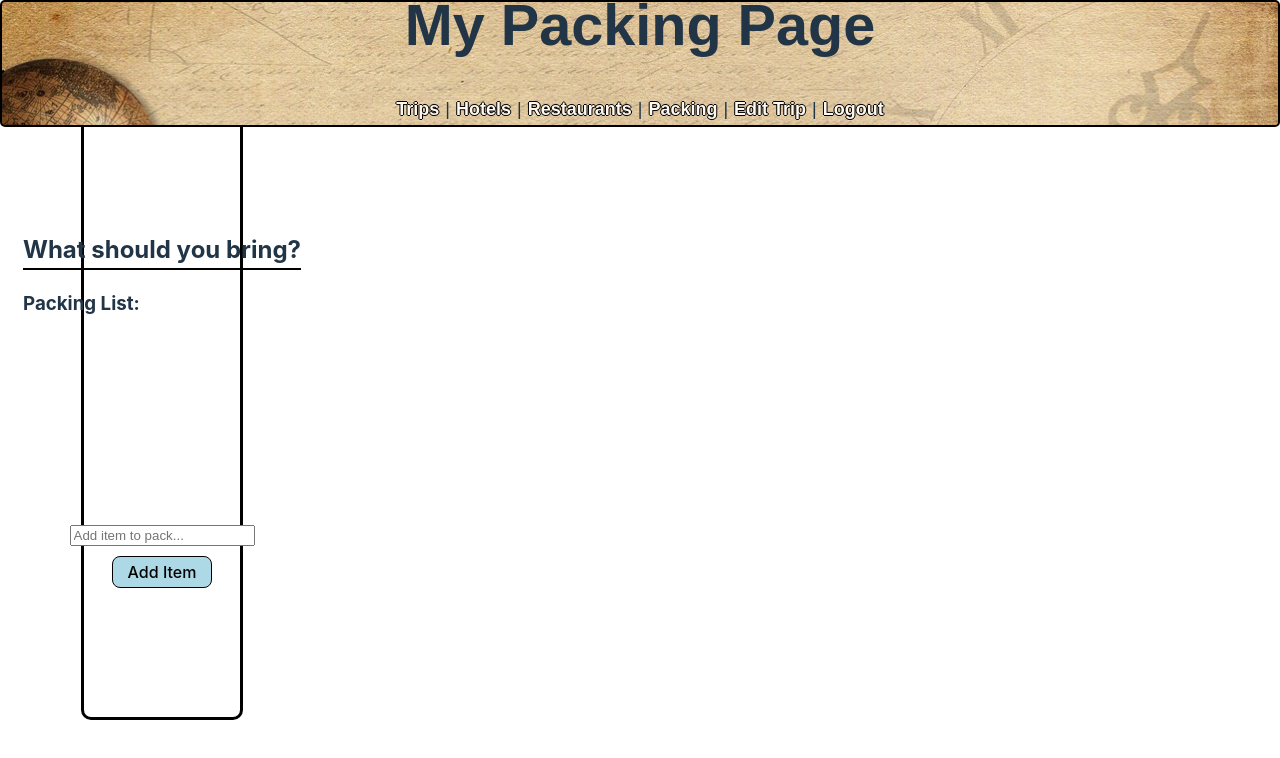
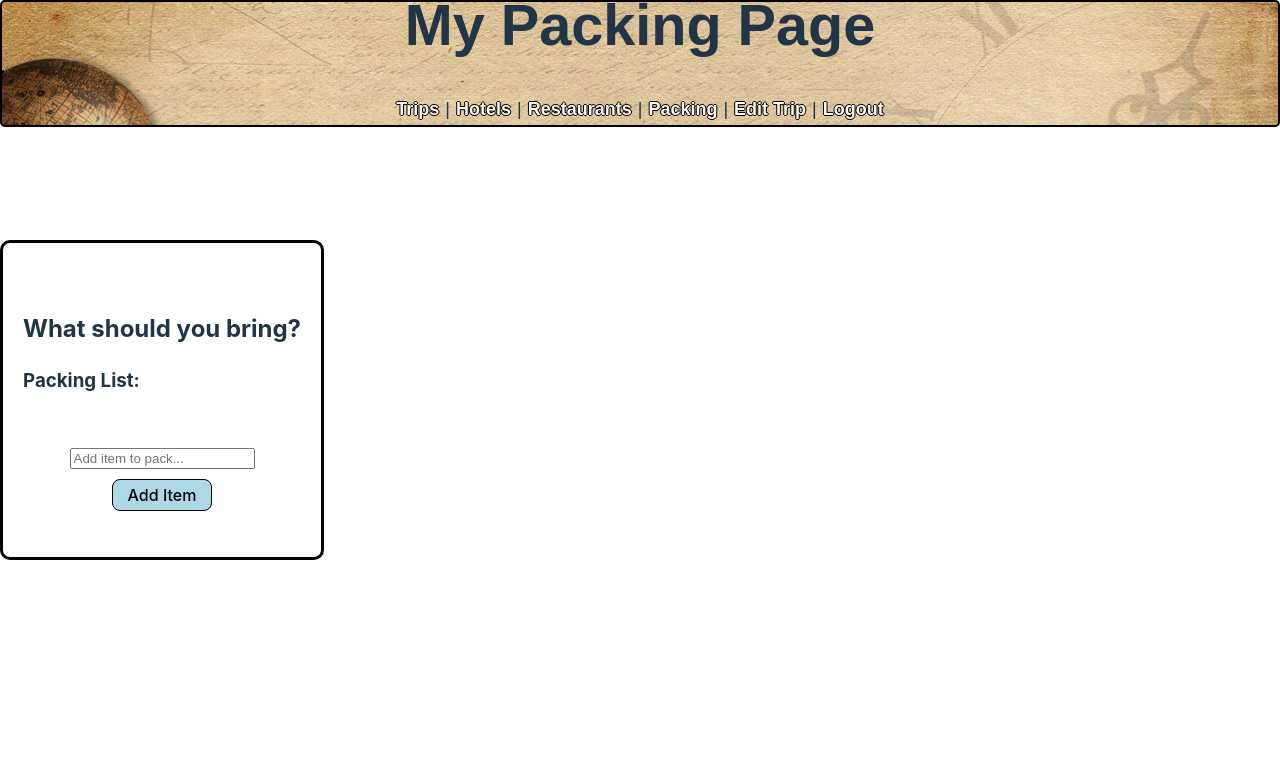
Before and after one commit to devbelle/Project-3, a React (Vite) app in the folder Adventure Awaits/client/: page /packing in a window 1280 px wide. Shown: the top 758 px of the page. Built offline with nearby package versions, Linux system fonts and the light colour scheme.

Commit message:
packing styling

```diff
--- a/Adventure Awaits/client/src/pages/PackingPage.jsx
+++ b/Adventure Awaits/client/src/pages/PackingPage.jsx
@@ -17,35 +17,31 @@ width: 100%;
   margin: 0 auto;
   padding: 20px;
   box-sizing: border-box;
-
-  @media (min-width: 576px) {
-    width: 60%;
-    height: 60vh; // Increase height for larger screens
+`;
+const StyledH2 = styled.h2`
+  borderBottom: "2px solid black";
+  fontSize: 20px;
+  align-items: center;
+  whiteSpace: 'nowrap';
+  text-align: center;
+  @media (max-width: 768px) {
+    fontSize: 20px;
   }
-
-  @media (min-width: 768px) {
-    width: 70%;
-    height: 80vh; // Increase height for larger screens
-  }
-
-  @media (min-width: 992px) {
-    width: 60%;
-  }
-
-  @media (min-width: 1200px) {
-    width: 50%;
+  @media (max-width: 576px) {
+    fontSize: 16px;
   }
 `;
-
 const PackingSection = styled.div`
-  //   width: 75%;
+   width: 100%;
   height: 50%;
+  margin-top: 2px;
 `;
 const PackingForm = styled.form`
   display: flex;
   flex-direction: column;
   align-items: center;
   justify-content: center;
+  width: 100%;
 `;
 const PackingButton = styled.button`
   width: 100px;
@@ -58,14 +54,6 @@ const PackingButton = styled.button`
     transform: scale(1.02); // Increase size on hover
   }
   background-color: #ADD8E6;
-
-  @media (max-width: 768px) {
-    width: 60%; // Increase width on smaller screens
-  }
-
-  @media (max-width: 576px) {
-    width: 80%; // Increase width on even smaller screens
-  }
 `;
 
 //from Devin's React Portfolio
@@ -96,17 +84,7 @@ const PackingPage = () => {
         imgSrc="/images/globe.jpg"
       />
       <PackingSection>
-      <h2 style={{
-  borderBottom: "2px solid black",
-  fontSize: '24px',
-  whiteSpace: 'nowrap', // Add this line
-  '@media (max-width: 768px)': {
-    fontSize: '20px',
-  },
-  '@media (max-width: 576px)': {
-    fontSize: '16px',
-  }
-}}>What should you bring?</h2>
+      <StyledH2>What should you bring?</StyledH2>
  <h3>Packing List:</h3>
       </PackingSection>
       <PackingForm>
```
